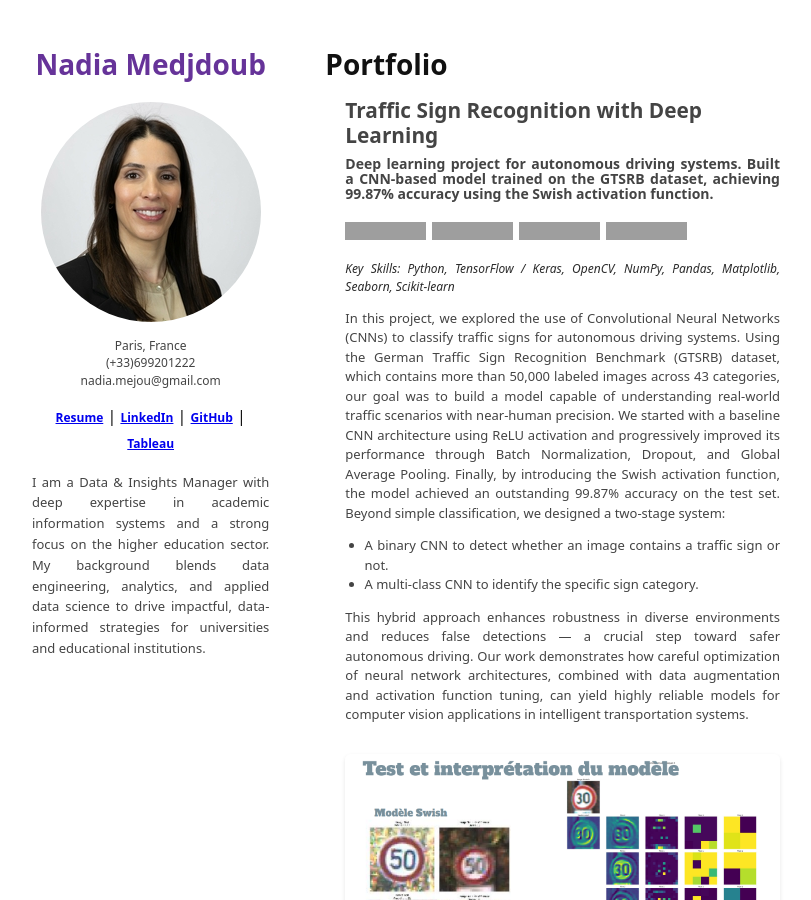
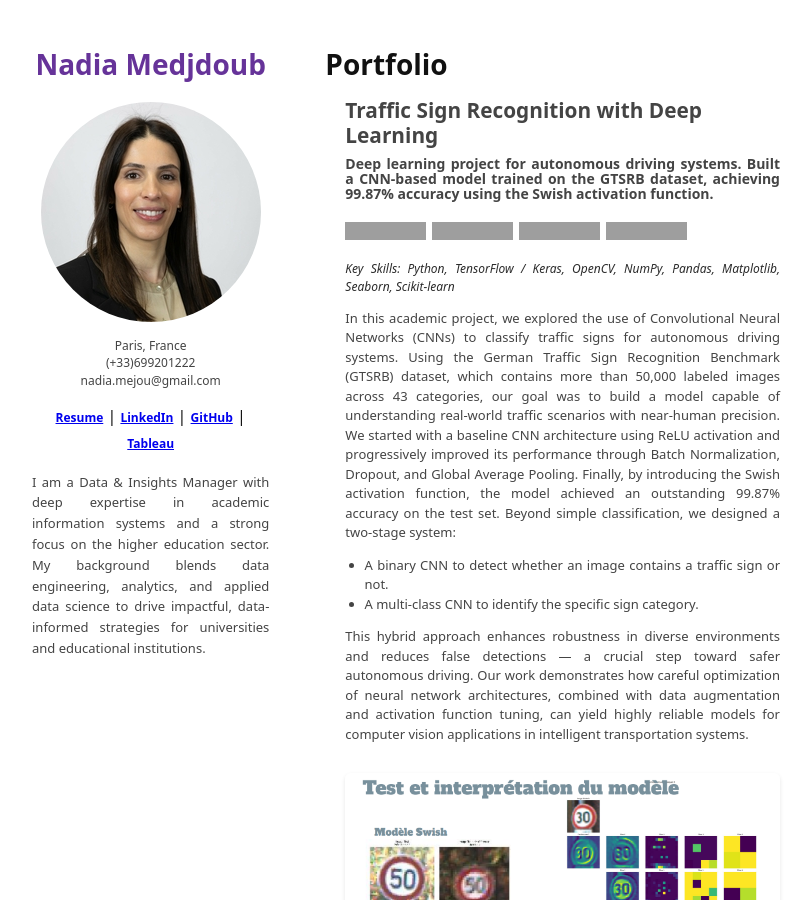
Before and after one commit to namejou/namejou.github.io, a Jekyll site: the page built from index.md, in a window 1280 px wide and 900 px high, cut to the strip 0-900 px from the top of the window. Shown: the whole strip, without its empty margins (224-1035 px from the left). Built offline with Jekyll 4.4.1, drawn with Linux system fonts in a browser that asks for light colours; our own code applies the rules of GitHub Pages for plain Markdown files; grey boxes are pictures that could not be loaded.

Commit message:
Update projects.yml

```diff
--- a/_data/projects.yml
+++ b/_data/projects.yml
@@ -23,7 +23,7 @@
       url: https://github.com/namejou/TrafficSign_Detection_SDA2025/blob/main/Rapport%20Projet%20DL%20-%20Nadia%20-%20Karim.pdf
       badge: https://img.shields.io/badge/PDF-Full_Report-red
   summary: >
-    In this project, we explored the use of Convolutional Neural Networks (CNNs) to classify traffic signs for autonomous driving systems. Using the German Traffic Sign Recognition Benchmark (GTSRB) dataset, which contains more than 50,000 labeled images across 43 categories, our goal was to build a model capable of understanding real-world traffic scenarios with near-human precision.
+    In this academic project, we explored the use of Convolutional Neural Networks (CNNs) to classify traffic signs for autonomous driving systems. Using the German Traffic Sign Recognition Benchmark (GTSRB) dataset, which contains more than 50,000 labeled images across 43 categories, our goal was to build a model capable of understanding real-world traffic scenarios with near-human precision.
 
     We started with a baseline CNN architecture using ReLU activation and progressively improved its performance through Batch Normalization, Dropout, and Global Average Pooling. Finally, by introducing the Swish activation function, the model achieved an outstanding 99.87% accuracy on the test set.
 
```
